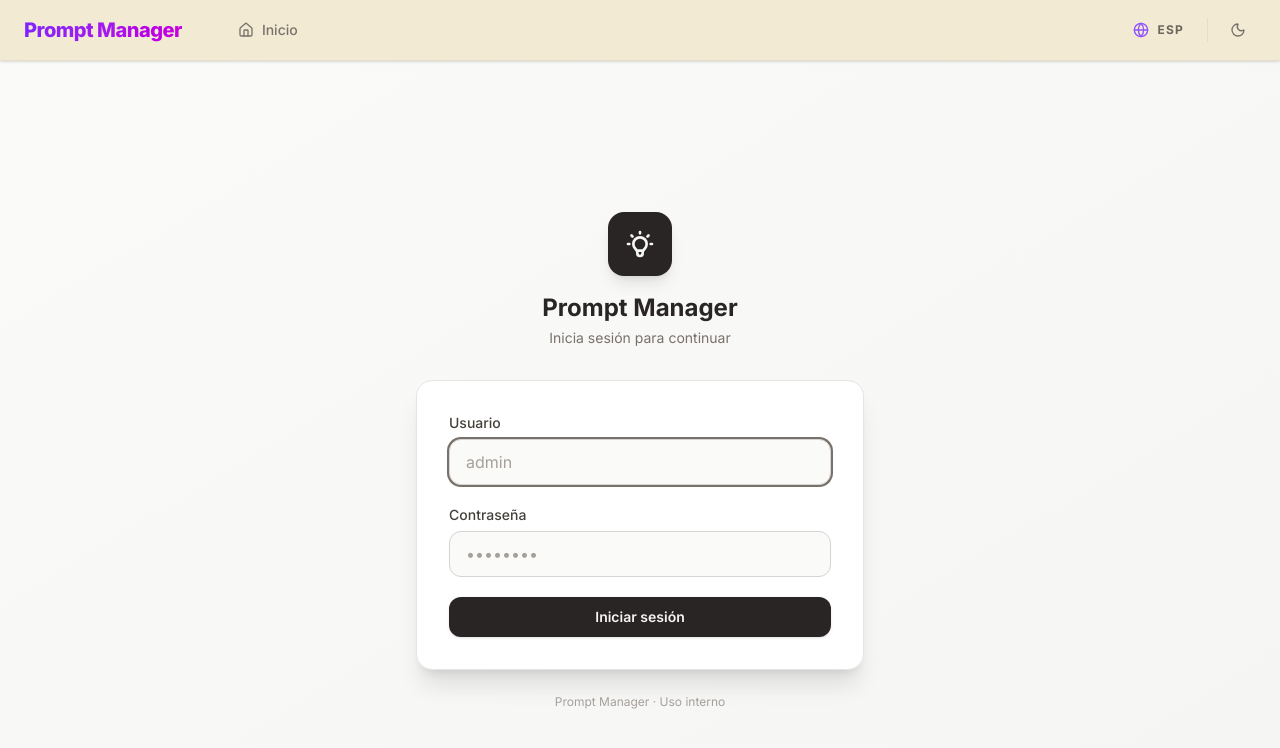
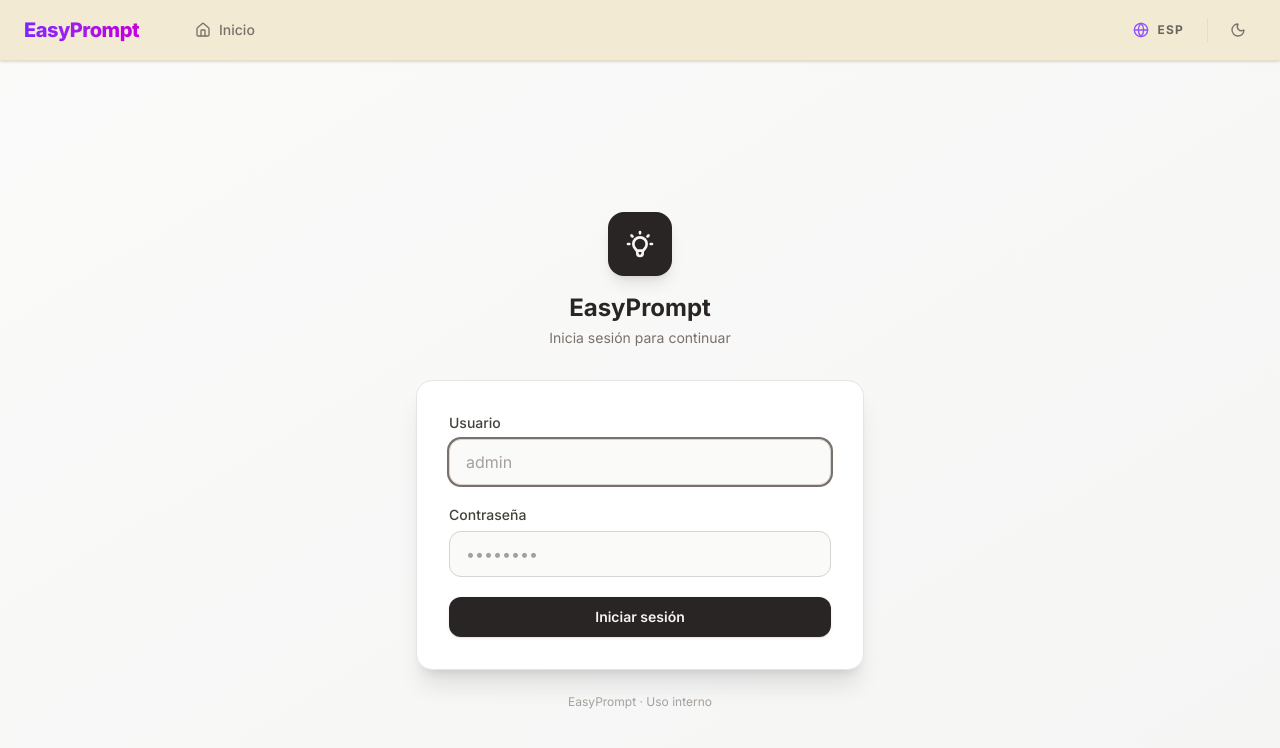
Before and after one commit to gabrielcz6/EasyPrompt, a Next.js app: page /login in a window 1280 px wide. Shown: the top 748 px of the page. Built offline with nearby package versions, Linux system fonts and the light colour scheme; no server answers; the database is empty.

Commit message:
refactor: rename application to EasyPrompt

```diff
--- a/package.json
+++ b/package.json
@@ -1,5 +1,5 @@
 {
-  "name": "prompt-manager",
+  "name": "easy-prompt",
   "version": "0.1.0",
   "private": true,
   "scripts": {
--- a/src/app/layout.tsx
+++ b/src/app/layout.tsx
@@ -12,7 +12,7 @@ import { LanguageProvider } from '@/context/LanguageContext'
 const inter = Inter({ subsets: ['latin'] })
 
 export const metadata: Metadata = {
-    title: 'Prompt Manager',
+    title: 'EasyPrompt',
     description: 'Design, version and test AI Prompts',
 }
 
--- a/src/app/login/page.tsx
+++ b/src/app/login/page.tsx
@@ -102,7 +102,7 @@ export default function LoginPage() {
                                 d="M9.663 17h4.673M12 3v1m6.364 1.636l-.707.707M21 12h-1M4 12H3m3.343-5.657l-.707-.707m2.828 9.9a5 5 0 117.072 0l-.548.547A3.374 3.374 0 0014 18.469V19a2 2 0 11-4 0v-.531c0-.895-.356-1.754-.988-2.386l-.548-.547z" />
                         </svg>
                     </div>
-                    <h1 className="text-2xl font-bold text-stone-800 dark:text-stone-100">Prompt Manager</h1>
+                    <h1 className="text-2xl font-bold text-stone-800 dark:text-stone-100">EasyPrompt</h1>
                     <p className="text-stone-500 dark:text-stone-400 text-sm mt-1">Inicia sesión para continuar</p>
                 </div>
 
@@ -189,7 +189,7 @@ export default function LoginPage() {
                 </div>
 
                 <p className="text-center text-xs text-stone-400 dark:text-stone-600 mt-6">
-                    Prompt Manager · Uso interno
+                    EasyPrompt · Uso interno
                 </p>
             </div>
 
--- a/src/components/TopNav.tsx
+++ b/src/components/TopNav.tsx
@@ -69,7 +69,7 @@ export function TopNav() {
         <div className="border-b border-border bg-background/80 backdrop-blur-md sticky top-0 z-50 px-6 py-3 shadow-sm">
             <div className="flex items-center justify-between gap-6">
                 <div className="flex items-center gap-6">
-                    <h1 className="text-xl font-extrabold bg-gradient-to-r from-violet-600 to-fuchsia-600 bg-clip-text text-transparent mr-4 tracking-tight">Prompt Manager</h1>
+                    <h1 className="text-xl font-extrabold bg-gradient-to-r from-violet-600 to-fuchsia-600 bg-clip-text text-transparent mr-4 tracking-tight">EasyPrompt</h1>
                     <nav className="flex items-center gap-2">
                         {visibleRoutes.map((route) => (
                             <Link
```
Also changed, not shown: 1 other file (tests, documents, lock files or other folders).
